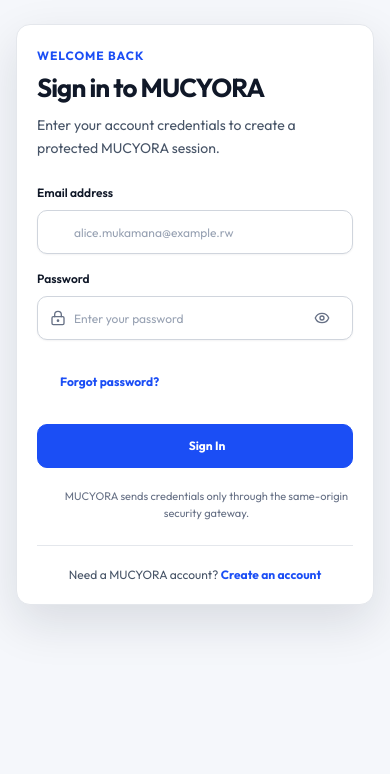
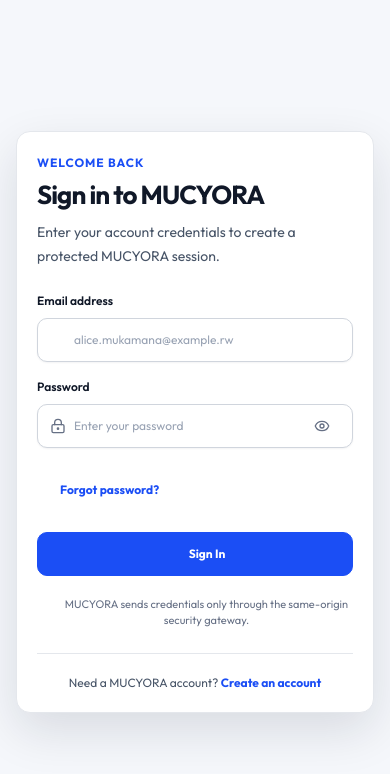
Before and after one commit to kajugadaniels/mucyora-auth-app, a Next.js app: page /login in a window 390 px wide. Shown: the top 774 px of the page. Built offline with nearby package versions, Linux system fonts and the light colour scheme; some icons are missing.

Commit message:
refactor(layout): simplify responsive auth shell grid

```diff
--- a/src/components/auth/AuthShell/AuthShell.module.css
+++ b/src/components/auth/AuthShell/AuthShell.module.css
@@ -27,7 +27,7 @@
   min-width: 0;
   min-height: 100vh;
   display: grid;
-  grid-template-rows: auto minmax(0, 1fr) auto;
+  grid-template-rows: minmax(0, 1fr);
   background: var(--color-page);
 }
 
```
